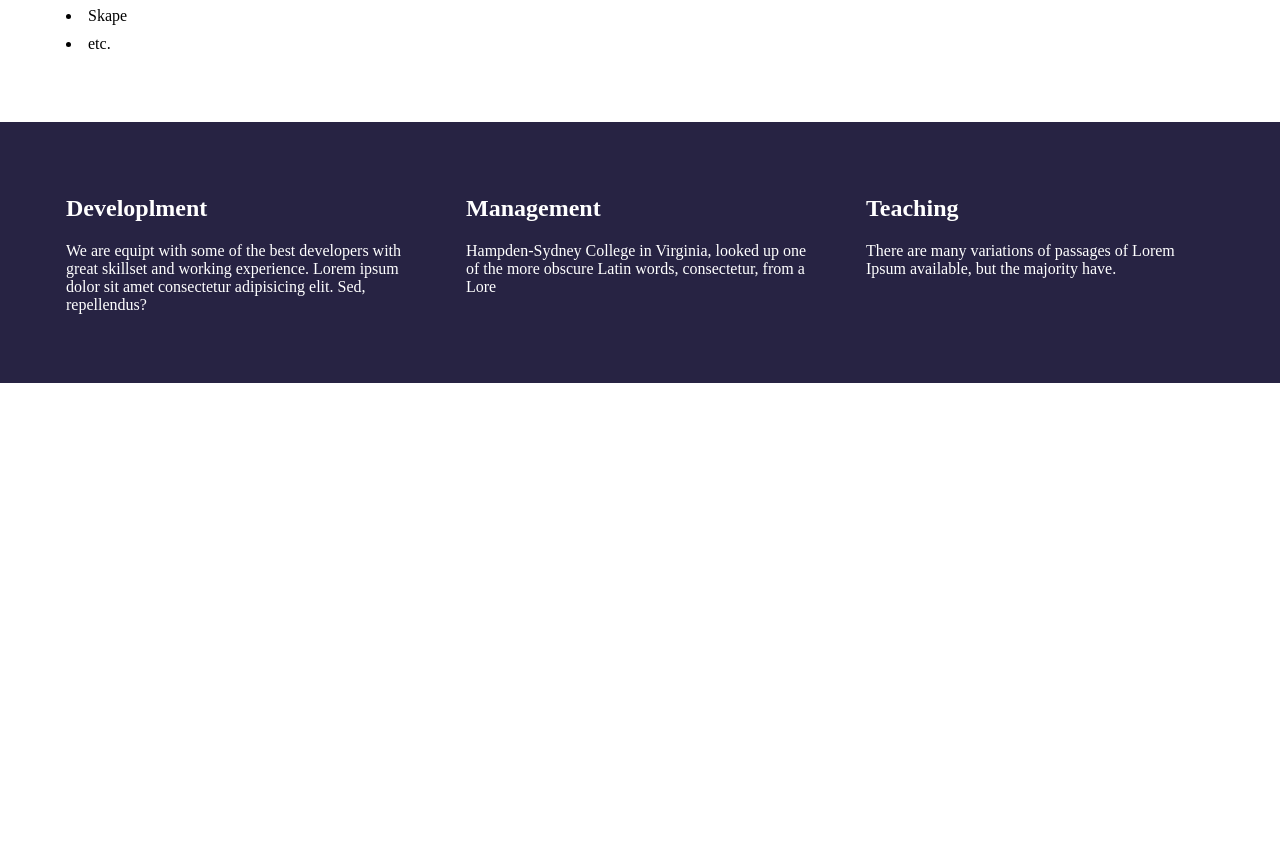
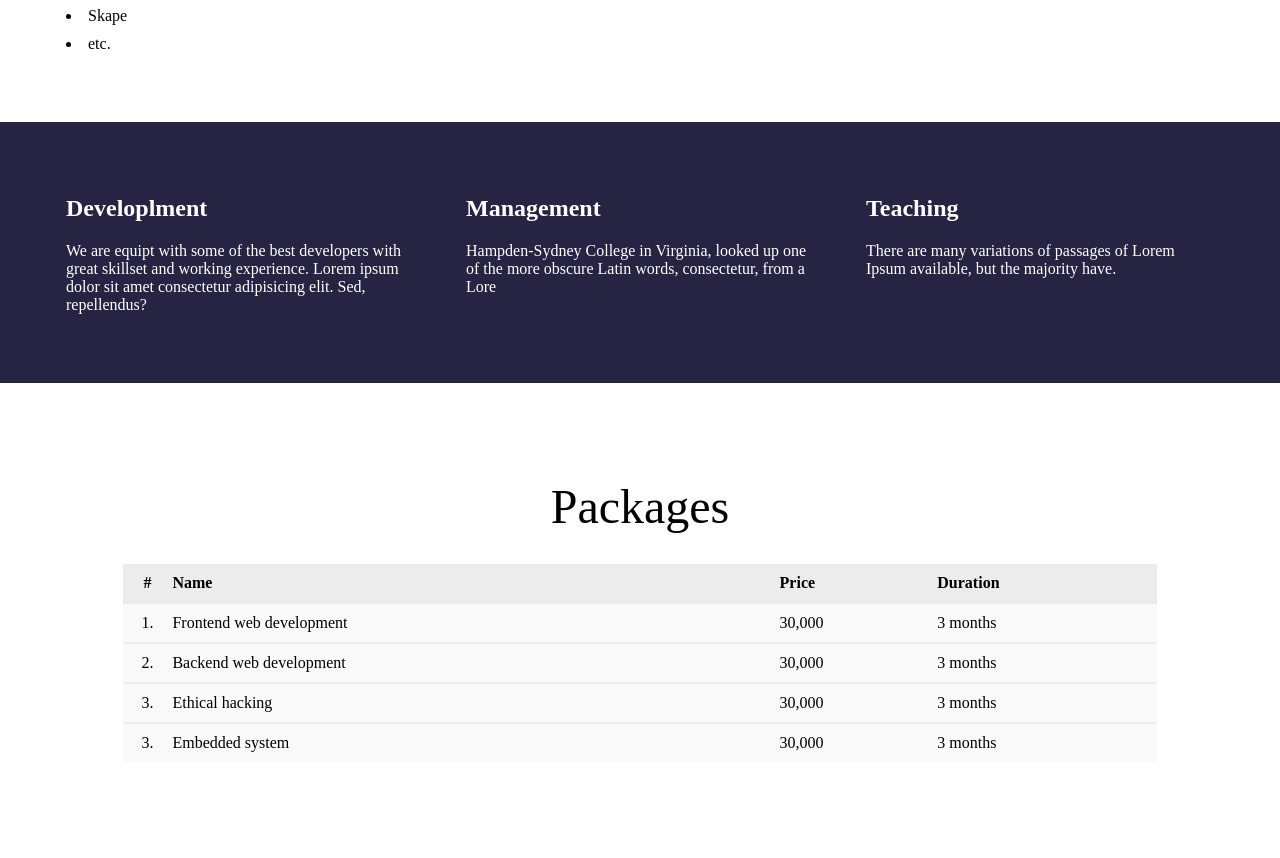
Before and after one commit to zemoora/frontend-project-1-off-batch-a-2024, a plain HTML site: page index.html in a window 1280 px wide. Shown: the part 1203-2061 px from the top of the page. Before the commit the page ends 1586 px from the top, so only its background shows below. Drawn offline with Linux system fonts and the light colour scheme.

Commit message:
add a table

```diff
--- a/assets/css/main.css
+++ b/assets/css/main.css
@@ -91,3 +91,44 @@ nav .btn {
 	width: 348px;
 	/* width: 30ch; */
 }
+
+.package {
+	padding: 96px 66px;
+}
+
+.package h2 {
+	font-size: 48px;
+	text-align: center;
+	font-weight: normal;
+	margin-bottom: 30px;
+	margin-top: 0;
+}
+
+.package table {
+	width: 90%;
+	/* background-color: #000; */
+	margin-inline: auto;
+	border-collapse: collapse;
+	text-align: left;
+}
+
+.package table .center {
+	text-align: center;
+}
+
+.package th,
+.package td {
+	padding-block: 10px;
+}
+
+.package thead {
+	background-color: #e5e5e5ba;
+}
+
+.package tbody {
+	background-color: #e5e5e540;
+}
+
+.package tbody tr {
+	border-top: 2px solid #e5e5e585;
+}
--- a/index.html
+++ b/index.html
@@ -61,5 +61,45 @@
 				<p>There are many variations of passages of Lorem Ipsum available, but the majority have.</p>
 			</article>
 		</section>
+
+		<section class="package">
+			<h2>Packages</h2>
+			<table>
+				<thead>
+					<tr>
+						<th class="center">#</th>
+						<th>Name</th>
+						<th>Price</th>
+						<th>Duration</th>
+					</tr>
+				</thead>
+				<tbody>
+					<tr>
+						<td class="center">1.</td>
+						<td>Frontend web development</td>
+						<td>30,000</td>
+						<td>3 months</td>
+					</tr>
+					<tr>
+						<td class="center">2.</td>
+						<td>Backend web development</td>
+						<td>30,000</td>
+						<td>3 months</td>
+					</tr>
+					<tr>
+						<td class="center">3.</td>
+						<td>Ethical hacking</td>
+						<td>30,000</td>
+						<td>3 months</td>
+					</tr>
+					<tr>
+						<td class="center">3.</td>
+						<td>Embedded system</td>
+						<td>30,000</td>
+						<td>3 months</td>
+					</tr>
+				</tbody>
+			</table>
+		</section>
 	</body>
 </html>
```
